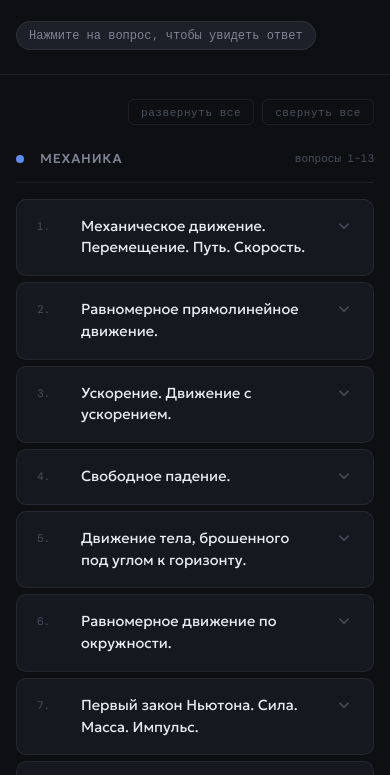
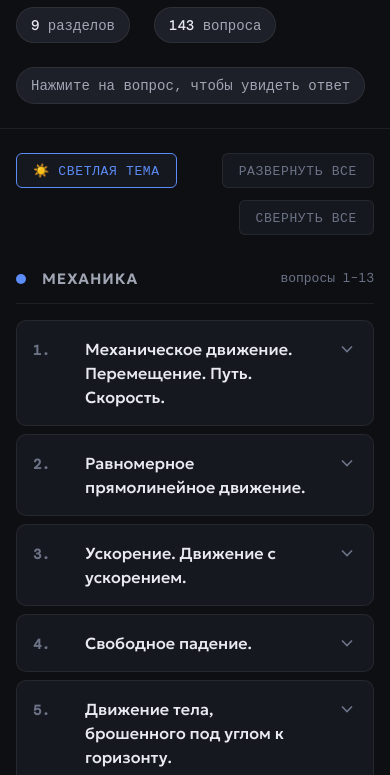
Before and after one commit to uinshin/eduforfriends, a plain HTML site: page index.html in a window 390 px wide. Shown: the part 159-934 px from the top of the page. Drawn offline with nearby package versions, Linux system fonts and the light colour scheme; a web font is replaced by a local one.

Commit message:
Добавлена светлая тема, улучшена читаемость

```diff
--- a/index.html
+++ b/index.html
@@ -11,22 +11,45 @@
   *, *::before, *::after { box-sizing: border-box; margin: 0; padding: 0; }
 
   :root {
+    /* Тёмная тема (по умолчанию) */
     --bg: #0e0f13;
     --bg2: #16181f;
     --bg3: #1e2029;
     --border: rgba(255,255,255,0.07);
     --border-hover: rgba(255,255,255,0.14);
     --text: #e8eaf0;
-    --text-muted: #7e8494;
-    --text-dim: #4a4f5e;
+    --text-muted: #a1a6b4; /* Сделал чуть светлее для читабельности */
+    --text-dim: #6c7387;
     --accent: #5b8cf7;
     --accent2: #7c6af0;
     --accent-glow: rgba(91,140,247,0.12);
-    --section-colors: #5b8cf7, #7c6af0, #4dbfa8, #e87c5c, #e0c05a, #c97be0, #5bafdb;
+    --formula-bg: rgba(77,191,168,0.1);
     --green: #4dbfa8;
     --amber: #e0c05a;
     --coral: #e87c5c;
     --purple: #7c6af0;
+    --blue: #5bafdb;
+  }
+
+  [data-theme="light"] {
+    /* Светлая тема */
+    --bg: #f8f9fa;
+    --bg2: #ffffff;
+    --bg3: #f1f3f5;
+    --border: rgba(0,0,0,0.1);
+    --border-hover: rgba(0,0,0,0.25);
+    --text: #212529;
+    --text-muted: #495057;
+    --text-dim: #868e96;
+    --accent: #364fc7;
+    --accent2: #5f3dc4;
+    --accent-glow: rgba(54, 79, 199, 0.08);
+    --formula-bg: rgba(12, 166, 120, 0.12);
+    --green: #0ca678;
+    --amber: #e67700;
+    --coral: #e03131;
+    --purple: #7048e8;
+    --blue: #1c7ed6;
   }
 
   body {
@@ -35,6 +58,7 @@
     color: var(--text);
     min-height: 100vh;
     line-height: 1.6;
+    transition: background-color 0.3s, color 0.3s;
   }
 
   header {
@@ -43,21 +67,22 @@
     margin: 0 auto;
     border-bottom: 1px solid var(--border);
     position: relative;
+    transition: border-color 0.3s;
   }
 
   .header-label {
     font-family: 'DM Mono', monospace;
-    font-size: 11px;
-    letter-spacing: 0.18em;
+    font-size: 13px; /* Увеличено */
+    letter-spacing: 0.15em;
     color: var(--accent);
     text-transform: uppercase;
     margin-bottom: 1rem;
-    opacity: 0.8;
+    font-weight: 500;
   }
 
   header h1 {
-    font-size: clamp(2rem, 5vw, 3.2rem);
-    font-weight: 300;
+    font-size: clamp(2.2rem, 5vw, 3.5rem); /* Слегка увеличено */
+    font-weight: 400; /* Более читабельный вес */
     line-height: 1.15;
     letter-spacing: -0.02em;
     color: var(--text);
@@ -70,22 +95,26 @@
   .header-meta {
     margin-top: 1.5rem;
     display: flex;
-    gap: 2rem;
+    gap: 1.5rem;
     align-items: center;
     flex-wrap: wrap;
   }
 
   .meta-pill {
     font-family: 'DM Mono', monospace;
-    font-size: 12px;
+    font-size: 14px; /* Увеличено */
     color: var(--text-muted);
     background: var(--bg3);
     border: 1px solid var(--border);
-    padding: 4px 12px;
+    padding: 6px 14px;
     border-radius: 20px;
-  }
-
-  .meta-pill span { color: var(--text); }
+    transition: background 0.3s, border-color 0.3s, color 0.3s;
+  }
+
+  .meta-pill span {
+    color: var(--text);
+    font-weight: 500;
+  }
 
   main {
     max-width: 900px;
@@ -122,18 +151,19 @@
     margin-bottom: 1rem;
     padding-bottom: 0.75rem;
     border-bottom: 1px solid var(--border);
+    transition: border-color 0.3s;
   }
 
   .section-dot {
-    width: 8px;
-    height: 8px;
+    width: 10px;
+    height: 10px;
     border-radius: 50%;
     flex-shrink: 0;
   }
 
   .section-title {
-    font-size: 13px;
-    font-weight: 500;
+    font-size: 15px; /* Увеличено */
+    font-weight: 600;
     letter-spacing: 0.06em;
     text-transform: uppercase;
     color: var(--text-muted);
@@ -141,7 +171,7 @@
 
   .section-count {
     font-family: 'DM Mono', monospace;
-    font-size: 11px;
+    font-size: 13px; /* Увеличено */
     color: var(--text-dim);
     margin-left: auto;
   }
@@ -150,9 +180,9 @@
     background: var(--bg2);
     border: 1px solid var(--border);
     border-radius: 10px;
-    margin-bottom: 6px;
+    margin-bottom: 8px;
     overflow: hidden;
-    transition: border-color 0.2s;
+    transition: border-color 0.2s, background 0.3s;
   }
 
   .q-block:hover {
@@ -169,39 +199,40 @@
     background: none;
     border: none;
     cursor: pointer;
-    padding: 1rem 1.25rem;
+    padding: 1.25rem 1.5rem;
     display: flex;
     align-items: flex-start;
-    gap: 1rem;
+    gap: 1.25rem;
     text-align: left;
     color: var(--text);
     font-family: 'Geologica', sans-serif;
-    font-size: 14.5px;
-    font-weight: 400;
+    font-size: 17px; /* ЗНАЧИТЕЛЬНО УВЕЛИЧЕНО */
+    font-weight: 500; /* Более жирный для читабельности */
     line-height: 1.5;
-    transition: background 0.15s;
+    transition: background 0.15s, color 0.3s;
   }
 
   .q-trigger:hover {
-    background: rgba(255,255,255,0.02);
+    background: var(--accent-glow);
   }
 
   .q-num {
     font-family: 'DM Mono', monospace;
-    font-size: 11px;
+    font-size: 14px; /* Увеличено */
     color: var(--text-dim);
-    padding-top: 2px;
+    padding-top: 3px;
     flex-shrink: 0;
-    min-width: 28px;
+    min-width: 32px;
+    font-weight: 600;
   }
 
   .q-text { flex: 1; }
 
   .q-chevron {
     flex-shrink: 0;
-    width: 18px;
-    height: 18px;
-    margin-top: 1px;
+    width: 20px;
+    height: 20px;
+    margin-top: 2px;
     color: var(--text-dim);
     transition: transform 0.25s cubic-bezier(0.4,0,0.2,1), color 0.2s;
   }
@@ -218,24 +249,26 @@
   }
 
   .q-answer-inner {
-    padding: 0 1.25rem 1.25rem 3.5rem;
+    padding: 0 1.5rem 1.5rem 4rem;
     border-top: 1px solid var(--border);
-    padding-top: 1rem;
+    padding-top: 1.25rem;
+    transition: border-color 0.3s;
   }
 
   .q-answer-inner ul {
     list-style: none;
     display: flex;
     flex-direction: column;
-    gap: 0.45rem;
+    gap: 0.75rem; /* Больше пространства между пунктами */
   }
 
   .q-answer-inner li {
-    font-size: 14px;
+    font-size: 16px; /* ЗНАЧИТЕЛЬНО УВЕЛИЧЕНО */
     color: var(--text-muted);
-    line-height: 1.65;
-    padding-left: 1.1em;
+    line-height: 1.75;
+    padding-left: 1.2em;
     position: relative;
+    font-weight: 400;
   }
 
   .q-answer-inner li::before {
@@ -243,59 +276,74 @@
     position: absolute;
     left: 0;
     color: var(--accent);
-    font-size: 18px;
-    line-height: 1.3;
+    font-size: 22px;
+    line-height: 1.2;
+    font-weight: bold;
   }
 
   .formula {
     font-family: 'DM Mono', monospace;
-    font-size: 12.5px;
+    font-size: 15px; /* Увеличено */
     color: var(--green);
-    background: rgba(77,191,168,0.07);
-    padding: 1px 6px;
+    background: var(--formula-bg);
+    padding: 2px 8px;
     border-radius: 4px;
     white-space: nowrap;
+    font-weight: 500;
   }
 
   footer {
     text-align: center;
     padding: 3rem 2rem;
     font-family: 'DM Mono', monospace;
-    font-size: 11px;
+    font-size: 13px; /* Увеличено */
     color: var(--text-dim);
     border-top: 1px solid var(--border);
     max-width: 900px;
     margin: 0 auto;
+    transition: border-color 0.3s, color 0.3s;
   }
 
   .expand-all-bar {
     display: flex;
     justify-content: flex-end;
-    margin-bottom: 1.5rem;
-    gap: 8px;
+    margin-bottom: 2rem;
+    gap: 12px;
+    flex-wrap: wrap;
   }
 
   .ctrl-btn {
     font-family: 'DM Mono', monospace;
-    font-size: 11px;
+    font-size: 13px; /* Увеличено */
+    font-weight: 500;
     letter-spacing: 0.05em;
     color: var(--text-dim);
-    background: none;
+    background: var(--bg2);
     border: 1px solid var(--border);
     border-radius: 6px;
-    padding: 5px 12px;
+    padding: 8px 16px;
     cursor: pointer;
-    transition: color 0.15s, border-color 0.15s;
+    transition: color 0.15s, border-color 0.15s, background 0.3s;
+    text-transform: uppercase;
   }
 
   .ctrl-btn:hover {
     color: var(--text);
-    border-color: var(--border-hover);
+    border-color: var(--accent);
+    background: var(--accent-glow);
+  }
+
+  .theme-btn {
+    margin-right: auto;
+    border-color: var(--accent);
+    color: var(--accent);
   }
 
   @media (max-width: 600px) {
     header, main { padding: 1.5rem 1rem; }
-    .q-answer-inner { padding-left: 1.25rem; }
+    .q-answer-inner { padding-left: 1.5rem; }
+    .q-trigger { padding: 1rem; font-size: 16px; }
+    .q-answer-inner li { font-size: 15px; }
   }
 </style>
 </head>
@@ -313,14 +361,14 @@
 
 <main>
   <div class="expand-all-bar">
-    <button class="ctrl-btn" onclick="toggleAll(true)">развернуть все</button>
-    <button class="ctrl-btn" onclick="toggleAll(false)">свернуть все</button>
+    <button class="ctrl-btn theme-btn" id="theme-toggle" onclick="toggleTheme()">☀️ Светлая тема</button>
+    <button class="ctrl-btn" onclick="toggleAll(true)">Развернуть все</button>
+    <button class="ctrl-btn" onclick="toggleAll(false)">Свернуть все</button>
   </div>
 
-  <!-- SECTION 1: МЕХАНИКА -->
   <div class="section-block">
     <div class="section-header">
-      <div class="section-dot" style="background:#5b8cf7"></div>
+      <div class="section-dot" style="background: var(--accent)"></div>
       <div class="section-title">Механика</div>
       <div class="section-count">вопросы 1–13</div>
     </div>
@@ -493,10 +541,9 @@
     </div>
   </div>
 
-  <!-- SECTION 2: МКТ и Термодинамика -->
   <div class="section-block">
     <div class="section-header">
-      <div class="section-dot" style="background:#7c6af0"></div>
+      <div class="section-dot" style="background: var(--purple)"></div>
       <div class="section-title">Молекулярно-кинетическая теория (МКТ) и Термодинамика</div>
       <div class="section-count">вопросы 14–40</div>
     </div>
@@ -836,10 +883,9 @@
     </div>
   </div>
 
-  <!-- SECTION 3: Агрегатные состояния -->
   <div class="section-block">
     <div class="section-header">
-      <div class="section-dot" style="background:#4dbfa8"></div>
+      <div class="section-dot" style="background: var(--green)"></div>
       <div class="section-title">Агрегатные состояния вещества</div>
       <div class="section-count">вопросы 41–52</div>
     </div>
@@ -984,10 +1030,9 @@
     </div>
   </div>
 
-  <!-- SECTION 4: Электростатика -->
   <div class="section-block">
     <div class="section-header">
-      <div class="section-dot" style="background:#e87c5c"></div>
+      <div class="section-dot" style="background: var(--coral)"></div>
       <div class="section-title">Электростатика</div>
       <div class="section-count">вопросы 53–66</div>
     </div>
@@ -1157,10 +1202,9 @@
     </div>
   </div>
 
-  <!-- SECTION 5: Постоянный ток -->
   <div class="section-block">
     <div class="section-header">
-      <div class="section-dot" style="background:#e0c05a"></div>
+      <div class="section-dot" style="background: var(--amber)"></div>
       <div class="section-title">Постоянный электрический ток</div>
       <div class="section-count">вопросы 67–83</div>
     </div>
@@ -1352,10 +1396,9 @@
     </div>
   </div>
 
-  <!-- SECTION 6: Магнетизм и ЭМИ -->
   <div class="section-block">
     <div class="section-header">
-      <div class="section-dot" style="background:#c97be0"></div>
+      <div class="section-dot" style="background: var(--purple)"></div>
       <div class="section-title">Магнитные явления и электромагнитная индукция</div>
       <div class="section-count">вопросы 84–94</div>
     </div>
@@ -1487,10 +1530,9 @@
     </div>
   </div>
 
-  <!-- SECTION 7: Колебания и волны -->
   <div class="section-block">
     <div class="section-header">
-      <div class="section-dot" style="background:#5bafdb"></div>
+      <div class="section-dot" style="background: var(--blue)"></div>
       <div class="section-title">Колебания и волны. Переменный ток</div>
       <div class="section-count">вопросы 95–105</div>
     </div>
@@ -1611,10 +1653,9 @@
     </div>
   </div>
 
-  <!-- SECTION 8: Оптика -->
   <div class="section-block">
     <div class="section-header">
-      <div class="section-dot" style="background:#5b8cf7"></div>
+      <div class="section-dot" style="background: var(--accent)"></div>
       <div class="section-title">Оптика</div>
       <div class="section-count">вопросы 107–119</div>
     </div>
@@ -1758,10 +1799,9 @@
     </div>
   </div>
 
-  <!-- SECTION 9: СТО и Квантовая физика -->
   <div class="section-block">
     <div class="section-header">
-      <div class="section-dot" style="background:#4dbfa8"></div>
+      <div class="section-dot" style="background: var(--green)"></div>
       <div class="section-title">Основы теории относительности и квантовой физики</div>
       <div class="section-count">вопросы 121–143</div>
     </div>
@@ -2030,10 +2070,9 @@
     </div>
   </div>
 
-  <!-- SECTION 10: Без конспекта -->
   <div class="section-block">
     <div class="section-header">
-      <div class="section-dot" style="background:#7e8494"></div>
+      <div class="section-dot" style="background: var(--text-dim)"></div>
       <div class="section-title">Без конспекта (дополнения)</div>
       <div class="section-count">вопросы 14, 19, 78, 102, 106, 113, 120</div>
     </div>
@@ -2125,6 +2164,39 @@
 <footer>Физика · 143 вопроса · Нажмите на блок, чтобы увидеть ответ</footer>
 
 <script>
+// Инициализация темы при загрузке страницы
+document.addEventListener("DOMContentLoaded", () => {
+  const savedTheme = localStorage.getItem('theme');
+  const themeBtn = document.getElementById('theme-toggle');
+
+  if (savedTheme === 'light') {
+    document.body.setAttribute('data-theme', 'light');
+    themeBtn.innerHTML = '🌙 Тёмная тема';
+  } else {
+    // Явно убираем атрибут на случай, если тема не задана или тёмная
+    document.body.removeAttribute('data-theme');
+    themeBtn.innerHTML = '☀️ Светлая тема';
+  }
+});
+
+// Переключение темы
+function toggleTheme() {
+  const body = document.body;
+  const themeBtn = document.getElementById('theme-toggle');
+  const isLight = body.getAttribute('data-theme') === 'light';
+
+  if (isLight) {
+    body.removeAttribute('data-theme');
+    localStorage.setItem('theme', 'dark');
+    themeBtn.innerHTML = '☀️ Светлая тема';
+  } else {
+    body.setAttribute('data-theme', 'light');
+    localStorage.setItem('theme', 'light');
+    themeBtn.innerHTML = '🌙 Тёмная тема';
+  }
+}
+
+// Аккордеон
 function toggle(btn) {
   const block = btn.closest('.q-block');
   const answer = block.querySelector('.q-answer');
```
